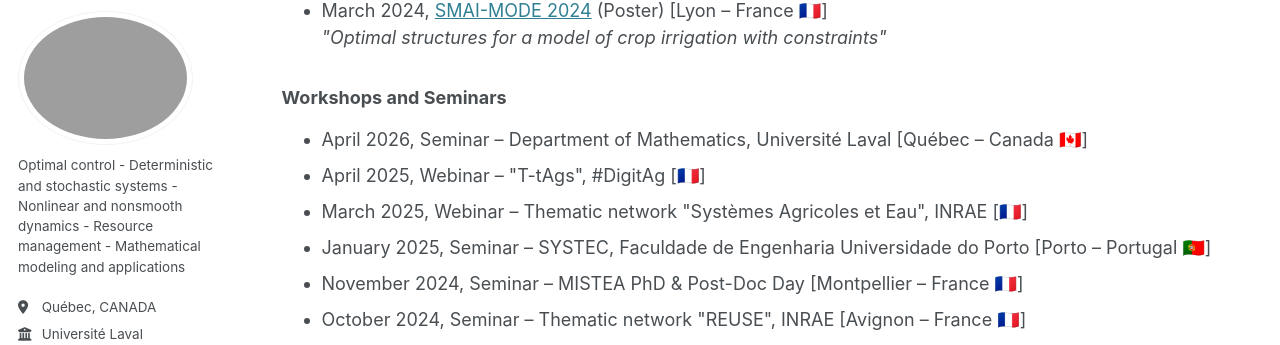
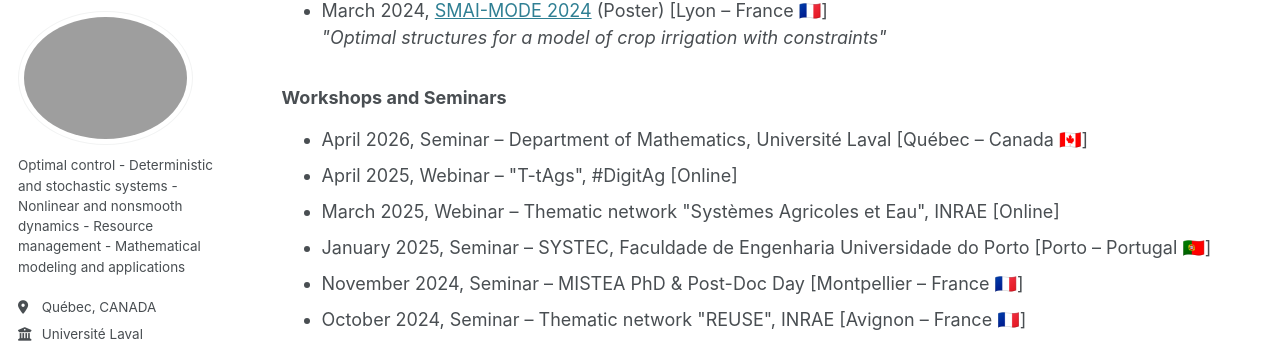
Before and after one commit to rubenchenevat/rubenchenevat.github.io, a Jekyll site: the page built from _pages/talks.html, in a window 1280 px wide and 900 px high, scrolled down 370 px. Shown: the part 95-440 px from the top of the window. Built offline with Jekyll 4.4.1, drawn with Linux system fonts in a browser that asks for light colours; some web fonts are replaced.

Commit message:
Update talks.html

```diff
--- a/_pages/talks.html
+++ b/_pages/talks.html
@@ -45,8 +45,8 @@ author_profile: true
 
 <ul>
     <li>April 2026, Seminar &ndash; Department of Mathematics, Université Laval [Québec &ndash; Canada 🇨🇦]</li>
-    <li>April 2025, Webinar &ndash; "T-tAgs", #DigitAg [🇫🇷]</li>
-    <li>March 2025, Webinar &ndash; Thematic network "Systèmes Agricoles et Eau", INRAE [🇫🇷]</li>
+    <li>April 2025, Webinar &ndash; "T-tAgs", #DigitAg [Online]</li>
+    <li>March 2025, Webinar &ndash; Thematic network "Systèmes Agricoles et Eau", INRAE [Online]</li>
     <li>January 2025, Seminar &ndash; SYSTEC, Faculdade de Engenharia Universidade do Porto [Porto &ndash; Portugal 🇵🇹]</li>
     <li>November 2024, Seminar &ndash; MISTEA PhD & Post-Doc Day [Montpellier &ndash; France 🇫🇷]</li>
     <li>October 2024, Seminar &ndash; Thematic network "REUSE", INRAE [Avignon &ndash; France 🇫🇷]</li>
```
